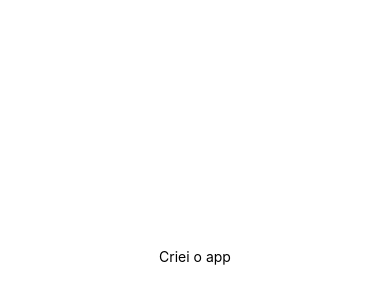
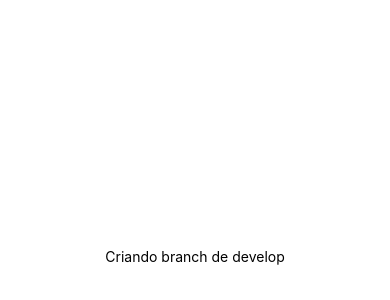
Before and after one commit to victorfmesq/FinApp, a React Native app: screen / in a window 390 px wide. Shown: the part 166-466 px from the top of the page. Built offline with nearby package versions, Linux system fonts and the light colour scheme.

Commit message:
create develop branch

```diff
--- a/App.tsx
+++ b/App.tsx
@@ -4,7 +4,7 @@ import { StyleSheet, Text, View } from "react-native";
 export default function App() {
   return (
     <View style={styles.container}>
-      <Text>Criei o app</Text>
+      <Text>Criando branch de develop</Text>
       <StatusBar style="auto" />
     </View>
   );
```
